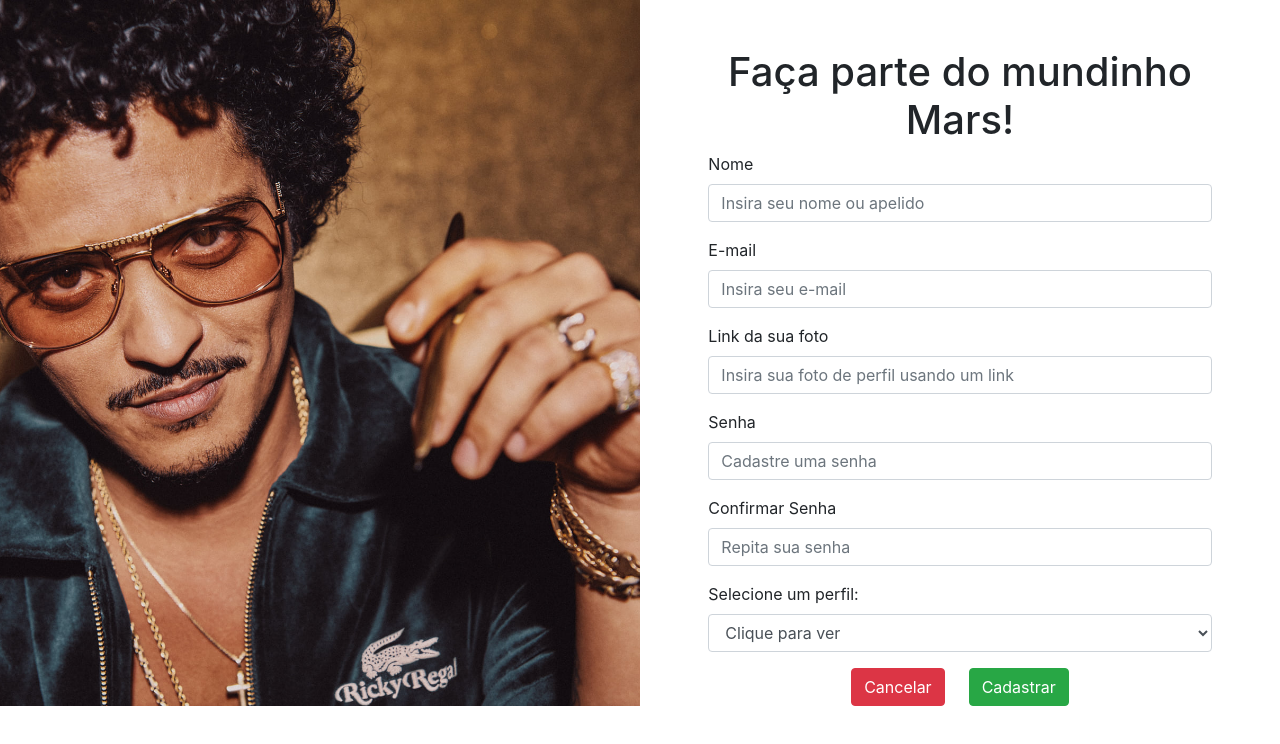
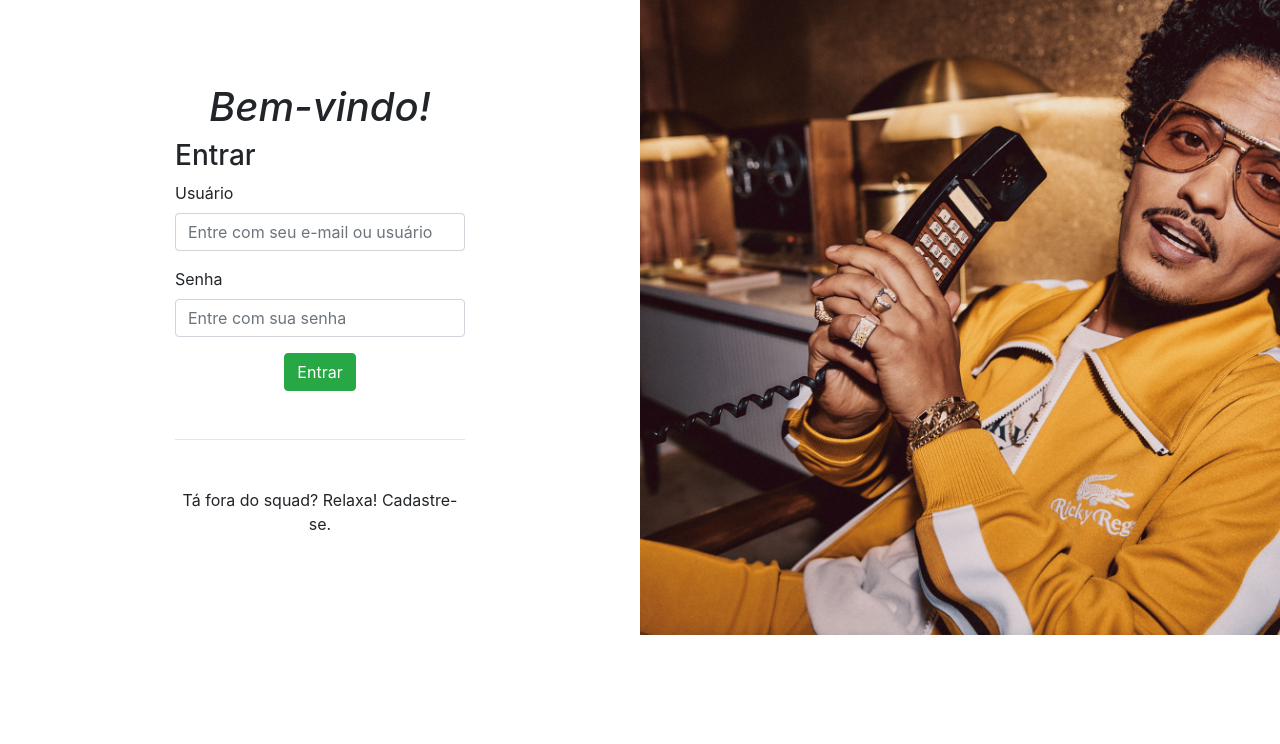
Before and after one commit to t4lu/blogPessoal-frontend, an Angular app: page / in a window 1280 px wide. Shown: the top 744 px of the page. Built offline with nearby package versions, Linux system fonts and the light colour scheme.

Commit message:
28.07.2021 | Ajuste de rota na camada 'entrar'

```diff
--- a/src/app/app.component.html
+++ b/src/app/app.component.html
@@ -1 +1 @@
-<app-cadastrar></app-cadastrar>
+<app-entrar></app-entrar>
--- a/src/app/entrar/entrar.component.html
+++ b/src/app/entrar/entrar.component.html
@@ -26,7 +26,7 @@
 
         <hr class="mt-5 mb-5">
 
-        <p class="center">Tá fora do squad? Relaxa! <a href="">Cadastre-se.</a></p>
+        <p class="center">Tá fora do squad? Relaxa! <a routerLink='/cadastrar'>Cadastre-se.</a></p>
 
 
 
```
Also changed, not shown: src/app-routing.module.ts (added, +26 -0 lines).
